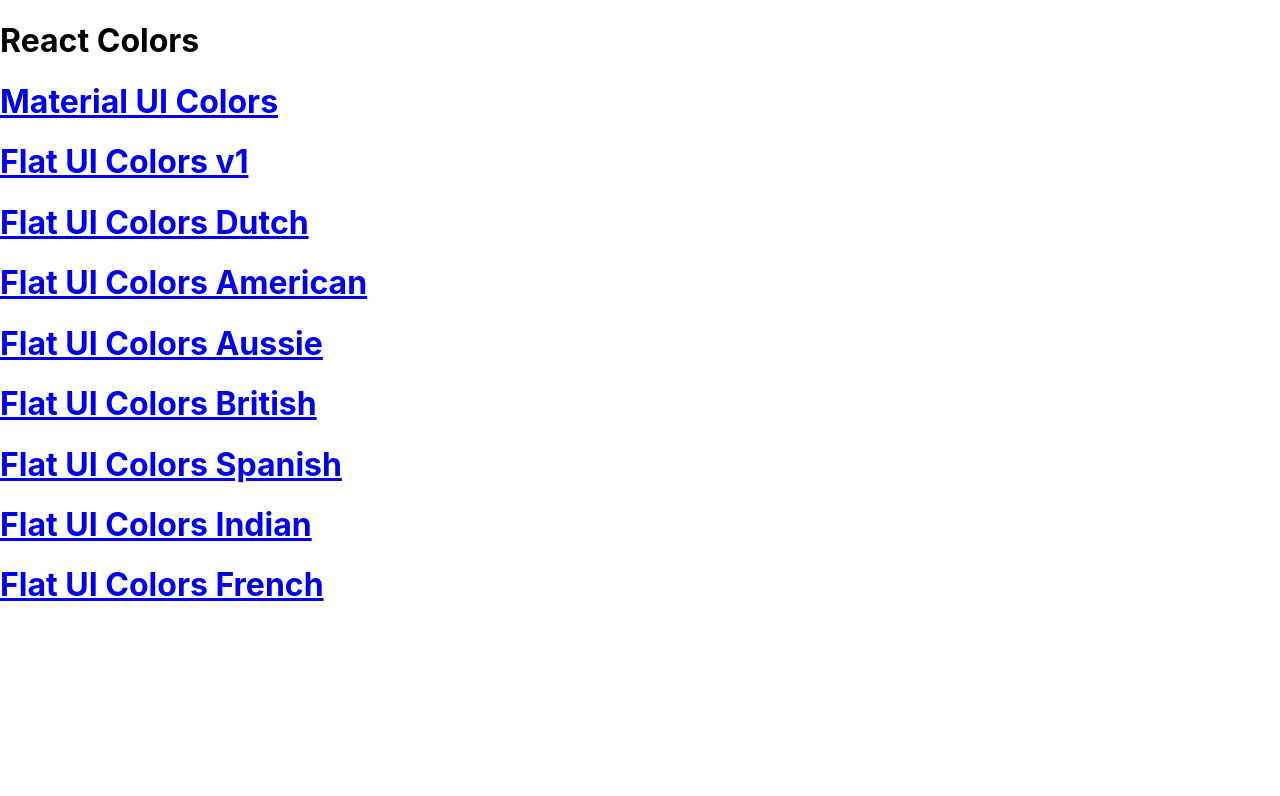
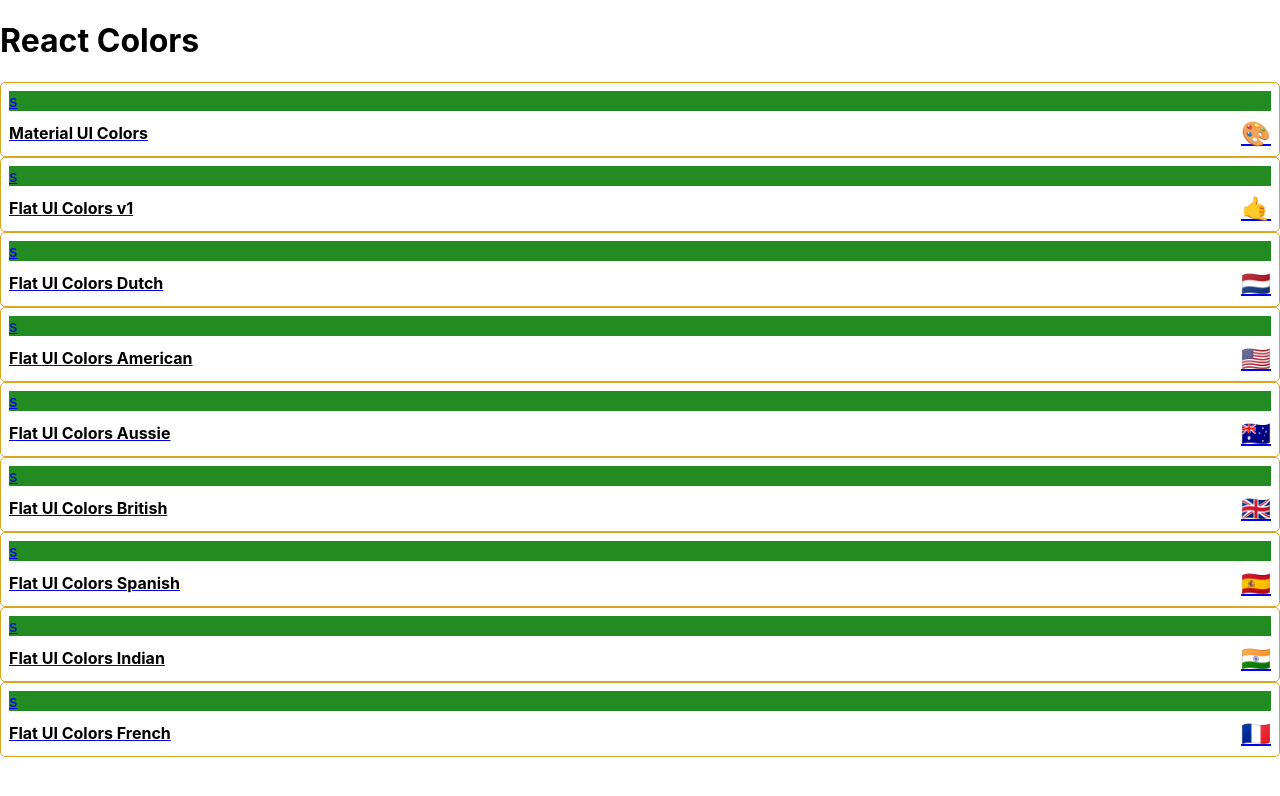
Before and after one commit to JasonDollar/color-picker-project, a React (Create React App) app: page / in a window 1280 px wide. Shown: the top 796 px of the page. Built offline with nearby package versions, Linux system fonts and the light colour scheme.

Commit message:
MiniPalette component

```diff
--- /dev/null
+++ b/src/components/MiniPalette.js
@@ -0,0 +1,60 @@
+import React from 'react'
+import PropTypes from 'prop-types'
+import styled from 'styled-components'
+import { withStyles } from '@material-ui/styles'
+
+const MiniPaletteContainer = styled.div`
+  background: white;
+  border: 1px solid goldenrod;
+  border-radius: 5px;
+  padding: .5rem;
+  position: relative;
+  &:hover {
+    cursor: pointer;
+  }
+
+  & .colors {
+    background: forestgreen;
+  }
+
+  & .title {
+    display: flex;
+    justify-content: space-between;
+    align-items: center;
+    margin: 0;
+    color: black;
+    padding-top: .5rem;
+    font-size: 1rem;
+    position: relative;
+  }
+
+  & .emoji {
+    margin-left: .5rem;
+    font-size: 1.5rem;
+  }
+`
+
+const MiniPalette = ({
+  id, emoji, colors, paletteName,
+}) => {
+  return (
+    <MiniPaletteContainer>
+      <div className="colors">
+        s
+      </div>
+      <h5 className="title">{paletteName} <span className="emoji">{emoji}</span>  </h5>
+    </MiniPaletteContainer>
+  )
+}
+
+export default MiniPalette
+
+MiniPalette.propTypes = {
+  paletteName: PropTypes.string.isRequired,
+  id: PropTypes.string.isRequired,
+  emoji: PropTypes.string.isRequired,
+  colors: PropTypes.arrayOf(PropTypes.shape({
+    name: PropTypes.string.isRequired,
+    color: PropTypes.string.isRequired,
+  })).isRequired,
+}
--- a/src/components/PaletteList.js
+++ b/src/components/PaletteList.js
@@ -1,6 +1,7 @@
 import React from 'react'
 import { Link } from 'react-router-dom'
 import PropTypes from 'prop-types'
+import MiniPalette from './MiniPalette'
 
 
 const PaletteList = ({ palettes }) => {
@@ -9,7 +10,7 @@
       <h1>React Colors</h1>
       {palettes.map(item => (
         <Link key={item.id} to={`palette/${item.id}`}>
-          <h1>{item.paletteName}</h1>
+          <MiniPalette {...item} />
         </Link>
       ))}
     </div>
```
Also changed, not shown: 1 other file (tests, documents, lock files or other folders).
